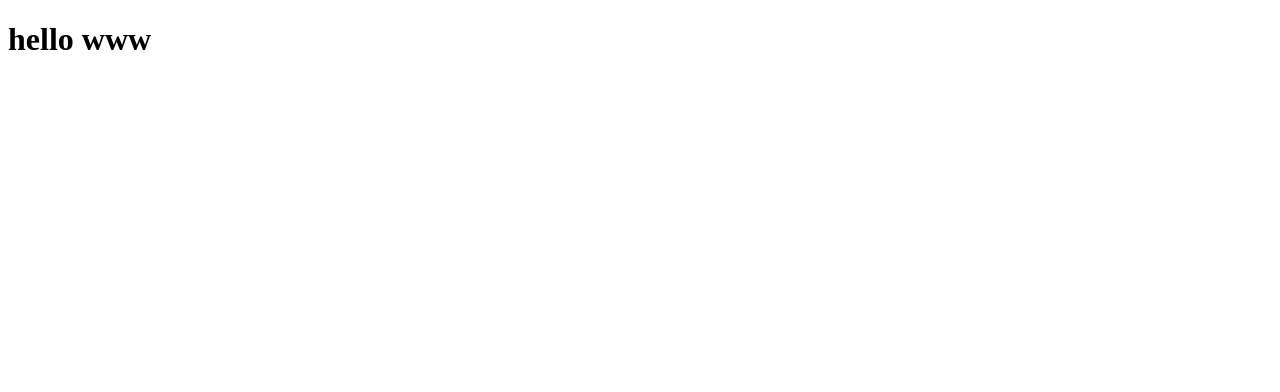
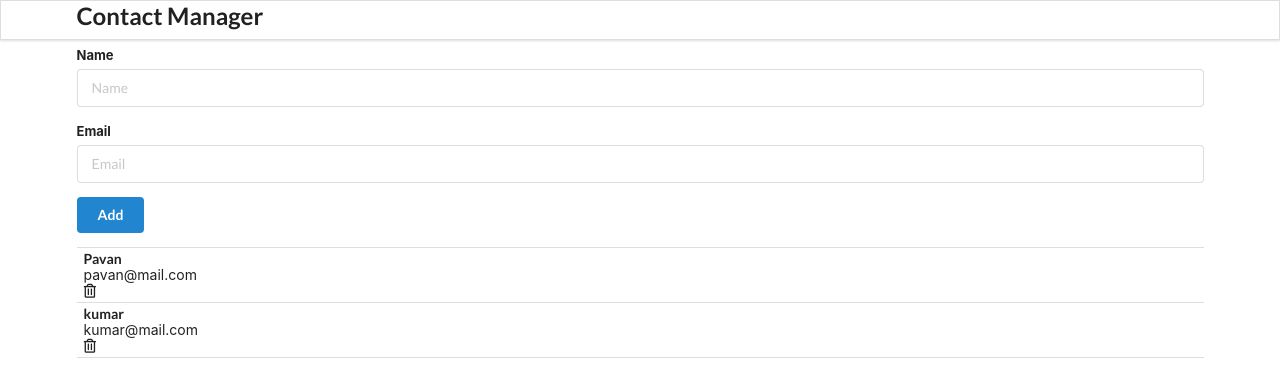
Before and after one commit to pavankumar106/react-app, a React app: page / in a window 1280 px wide. Built offline with nearby package versions, Linux system fonts and the light colour scheme.

Commit message:
components added

```diff
--- a/public/index.html
+++ b/public/index.html
@@ -9,6 +9,7 @@
       name="description"
       content="Web site created using create-react-app"
     />
+     <link rel="stylesheet" href="https://cdnjs.cloudflare.com/ajax/libs/semantic-ui/2.4.1/semantic.min.css" integrity="sha512-8bHTC73gkZ7rZ7vpqUQThUDhqcNFyYi2xgDgPDHc+GXVGHXq+xPjynxIopALmOPqzo9JZj0k6OqqewdGO3EsrQ==" crossorigin="anonymous" />
 
     <title>React App</title>
   </head>
--- a/src/components/AddContact.js
+++ b/src/components/AddContact.js
@@ -0,0 +1,23 @@
+import React from "react";
+
+class AddContact extends React.Component {
+  render() {
+    return (
+      <div className="ui main">
+        <h2>Add Contact</h2>
+        <form className="ui form">
+          <div className="field">
+            <label htmlFor="Name">Name</label>
+            <input type="text" name="name" placeholder="Name" />
+          </div>
+          <div className="field">
+            <label htmlFor="Email">Email</label>
+            <input type="text" name="Email" placeholder="Email" />
+          </div>
+          <button className="ui button blue">Add</button>
+        </form>
+      </div>
+    );
+  }
+}
+export default AddContact;
--- a/src/components/App.js
+++ b/src/components/App.js
@@ -1,7 +1,30 @@
+import React from "react";
+import "./App.css";
+import Header from "./Header";
+import AddContact from "./AddContact";
+import ContactList from "./ContactList";
+
+
 function App() {
+
+const contacts=[
+  {
+    id:1,
+    name:"Pavan",
+    email:"pavan@mail.com"
+  },
+  {
+    id:2,
+    name:"kumar",
+    email:"kumar@mail.com"
+  },
+];
+
   return (
-    <div>
-      <h1>hello www</h1>
+    <div className="ui container">
+      <Header />
+      <AddContact />
+      <ContactList contacts={contacts} />
     </div>
   );
 }
--- a/src/components/ContactList.js
+++ b/src/components/ContactList.js
@@ -0,0 +1,18 @@
+import React from "react";
+
+const ContactList = (props) => {
+  console.log(props);
+  const renderContactList = props.contacts.map((contacts) => {
+    return (
+      <div className="item">
+        <div className="content">
+          <div className="header">{contacts.name}</div>
+          <div>{contacts.email}</div>
+        </div>
+        <i className="trash alternate outline icon"></i>
+      </div>
+    );
+  });
+  return <div className="ui celled list">{renderContactList}</div>;
+};
+export default ContactList;
--- a/src/components/Header.js
+++ b/src/components/Header.js
@@ -0,0 +1,13 @@
+import React from "react";
+
+const Header = () => {
+  return (
+    <div className="ui fixed menu">
+      <div className="ui container center">
+        <h2>Contact Manager</h2>
+      </div>
+    </div>
+  );
+};
+
+export default Header;
```
Also changed, not shown: src/components/App.css (renamed from src/components/index.css).
